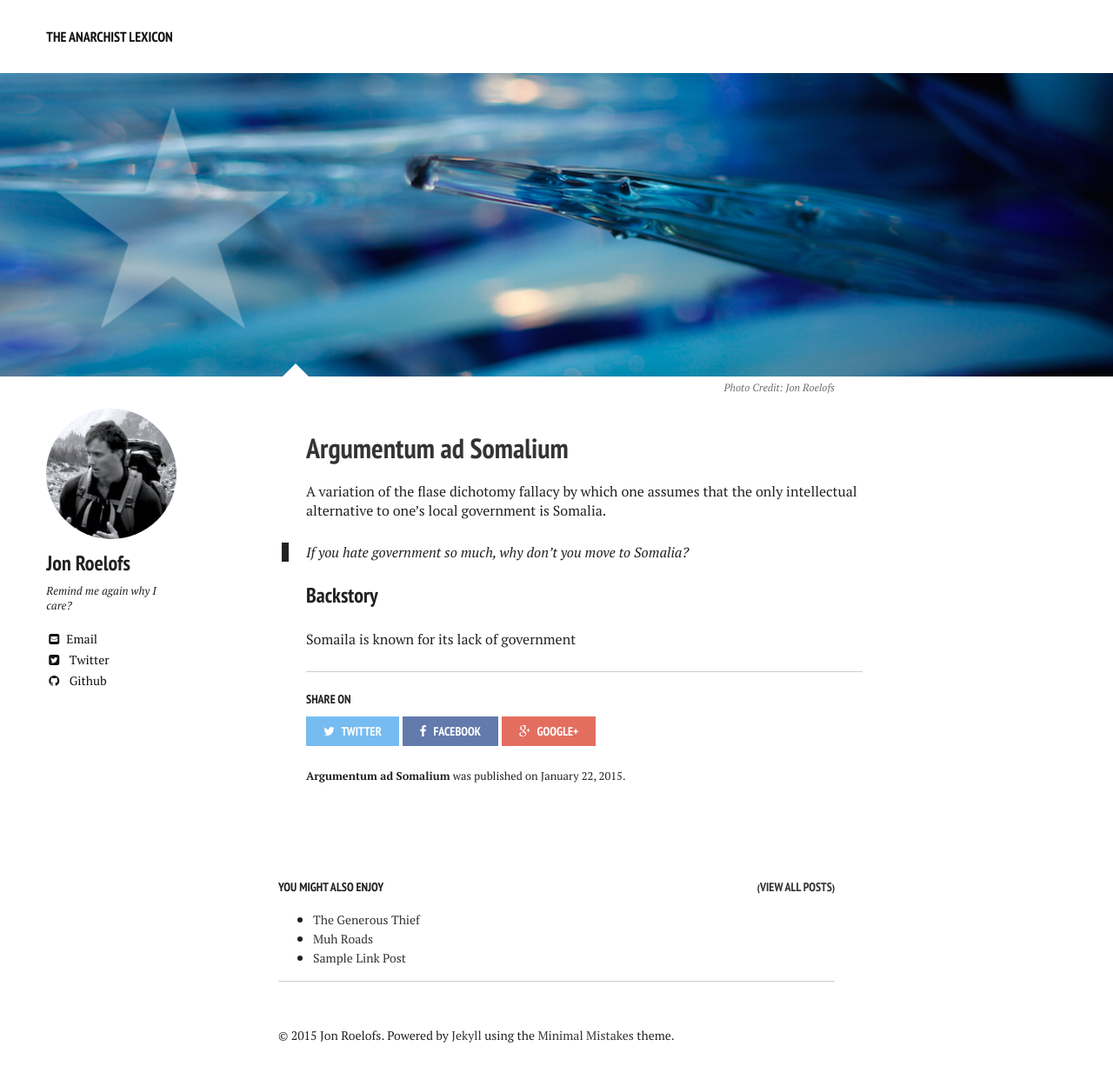
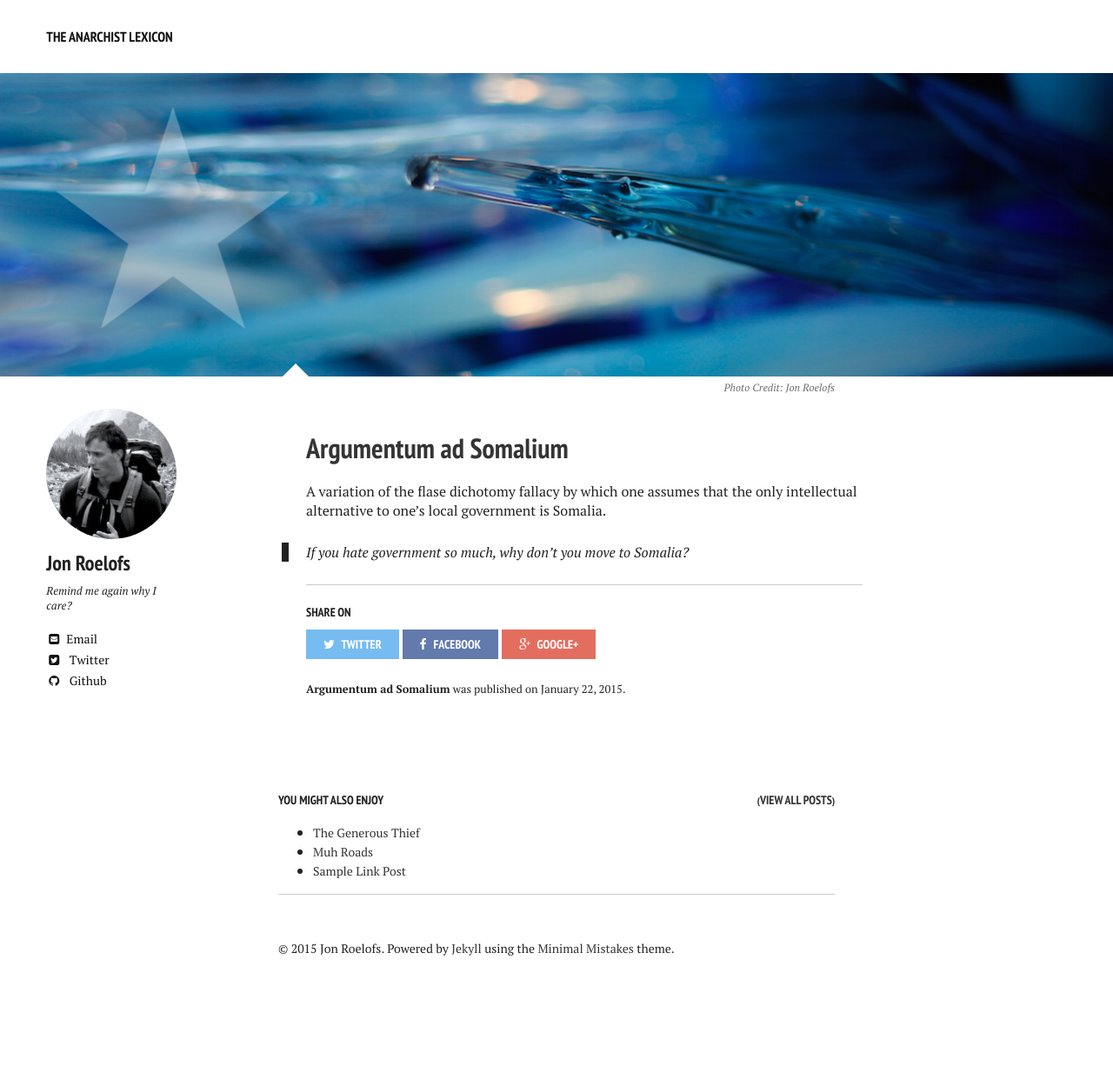
Before and after one commit to anarchistlexicon/anarchistlexicon.github.io, a Jekyll site: the page built from _posts/2015-01-22-argumentum-ad-somalium.md, in a window 1280 px wide. Shown: the whole page at 87% size. Built offline with Jekyll 4.4.1, drawn with Linux system fonts in a browser that asks for light colours; nearby versions of some CDN libraries; after the commit the page ends 1149 px from its top, so only the background shows below that.

Commit message:
Remove backstory

```diff
--- a/_posts/2015-01-22-argumentum-ad-somalium.md
+++ b/_posts/2015-01-22-argumentum-ad-somalium.md
@@ -13,7 +13,3 @@ image:
 A variation of the flase dichotomy fallacy by which one assumes that the only intellectual alternative to one's local government is Somalia.
 
 > {{ page.excerpt }}
-
-### Backstory
-
-Somaila is known for its lack of government
```
